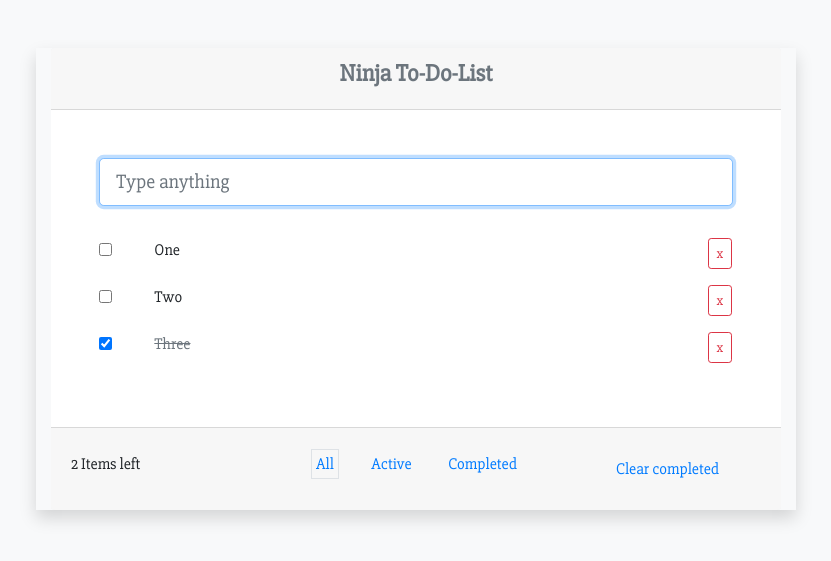
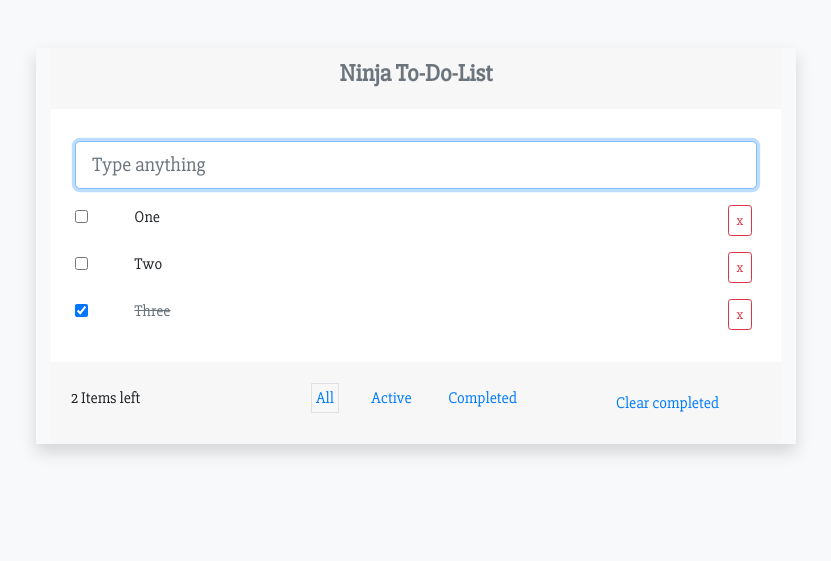
Before and after one commit to NakulDeb/Ninja-ToDoList-OOP, a PHP site: page / in a window 1280 px wide. Shown: the top 561 px of the page, without its empty margins (224-1055 px from the left). Run offline with PHP 8.4, Linux system fonts and the light colour scheme; data comes from the database, SQL or seed files in the repository; data that the repository does not hold is empty.

Commit message:
Update some design

```diff
--- a/view/ins/card-footer.php
+++ b/view/ins/card-footer.php
@@ -1,4 +1,4 @@
-<div class="card-footer py-4">
+<div class="card-footer border-0 py-4">
     <?php if($total_post > 0){ ?>
         <div class="row justify-content-between">
             <div class="col-3"><?php {echo $item > 1 ? $item . ' Items left' : $item. ' Item left'; } ?></div>
--- a/view/ins/card-form.php
+++ b/view/ins/card-form.php
@@ -1,6 +1,4 @@
-<form action="/create" method="post">
-    <div class="form-group">
-        <input type="text" class="form-control form-control-lg" name="body" id="body" placeholder="Type anything" required autocomplete="off" autofocus>
-    </div>
+<form action="/create" method="post" class="py-2">
+    <input type="text" class="form-control form-control-lg" name="body" id="body" placeholder="Type anything" required autocomplete="off" autofocus>
     <button type="submit" class="d-none"></button>
 </form>
--- a/view/pages/home.php
+++ b/view/pages/home.php
@@ -3,14 +3,14 @@
         <div class="row justify-content-center">
             <div class="col-lg-10 col-xl-8 shadow">
                 <div class="card border-0">
-                    <div class="card-header">
+                    <div class="card-header border-0">
                         <h4 class="text-center text-secondary font-weight-bold">Ninja To-Do-List</h4>
                     </div>
-                    <div class="card-body p-lg-5 bg-white">
+                    <div class="card-body p-lg-4 bg-white border-0">
 
                         <?php include_once dirname(__DIR__)."/ins/card-form.php" ?>
 
-                        <div class="py-2">
+                        <div class="">
                             <div class="row justify-content-between">
                                 <?php foreach ($posts as $post){ ?>
                                     <div class="col-1 py-2">
@@ -34,7 +34,7 @@
                                         <form action="/edit" method="post">
                                             <input type="hidden" name="id" value="<?php echo $post['id'] ; ?>">
                                             <div class="form-group">
-                                                <input type="text" class=" form-control" name="body" id="body" value="<?php echo $post['body'] ?>" autofocus>
+                                                <input type="text" class="form-control" name="body" id="body" value="<?php echo $post['body'] ?>" autofocus>
                                             </div>
                                             <button type="submit" class="d-none"></button>
                                         </form>
```
